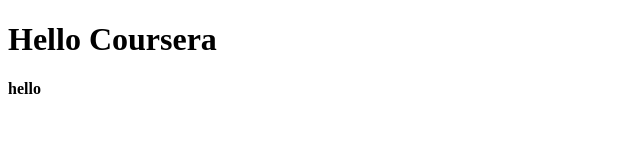
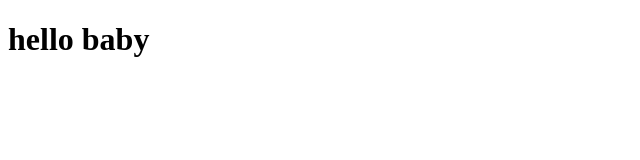
Before and after one commit to hamza22295/coursera-test, a plain HTML site: page site/index.html in a window 1280 px wide. Shown: the whole page, without its empty margins (0-640 px from the left). Drawn offline with Linux system fonts and the light colour scheme.

Commit message:
my first page

```diff
--- a/site/index.html
+++ b/site/index.html
@@ -1,10 +1,11 @@
 <!DOCTYPE html>
 <html>
 <head>
-	<title>Hello Coursera</title>
+	<title>hello to coursera</title>
 </head>
 <body>
-<h1>Hello Coursera </h1>
+<h1>
+hello baby
+</h1>
 </body>
-<h4>hello</h4>
 </html>
```
